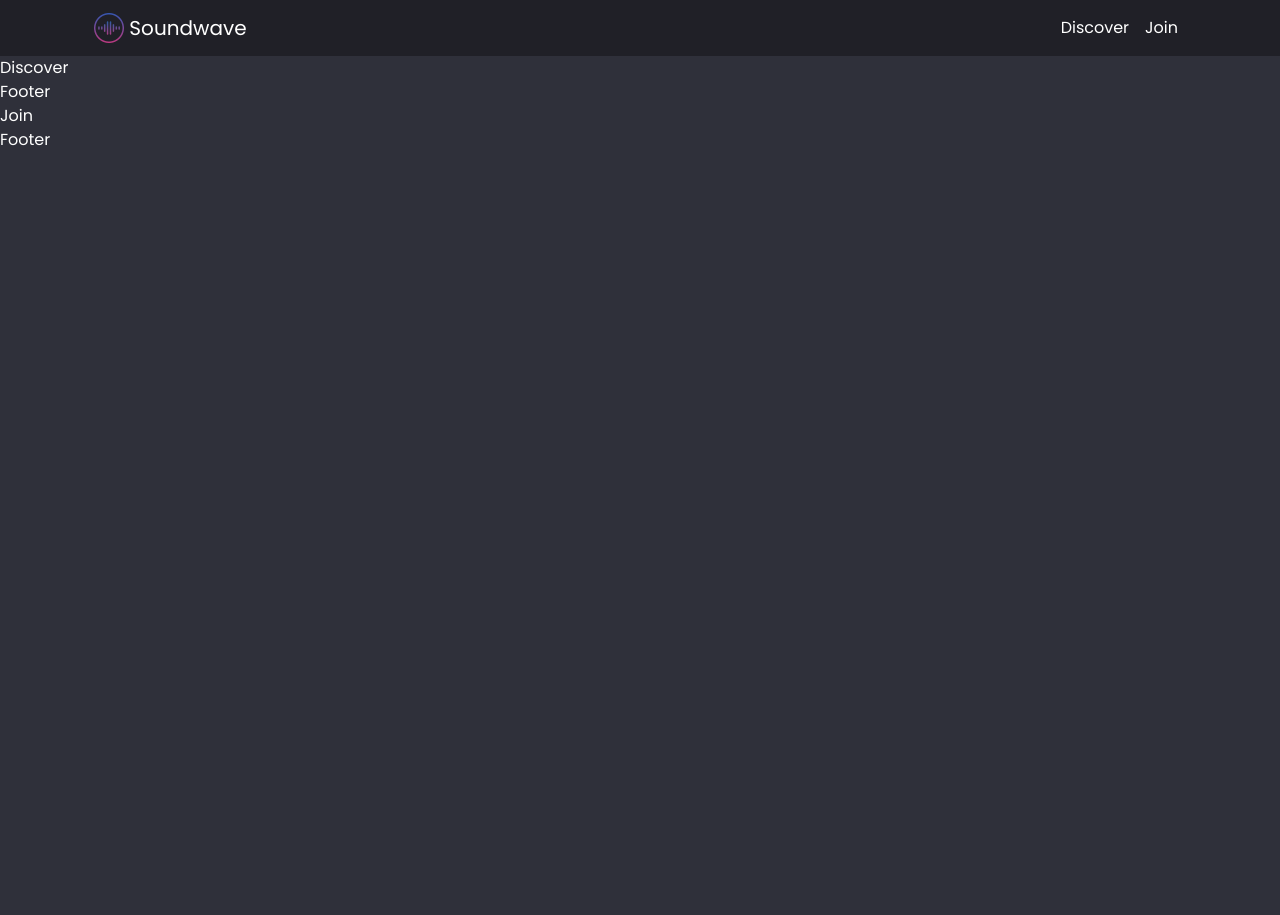
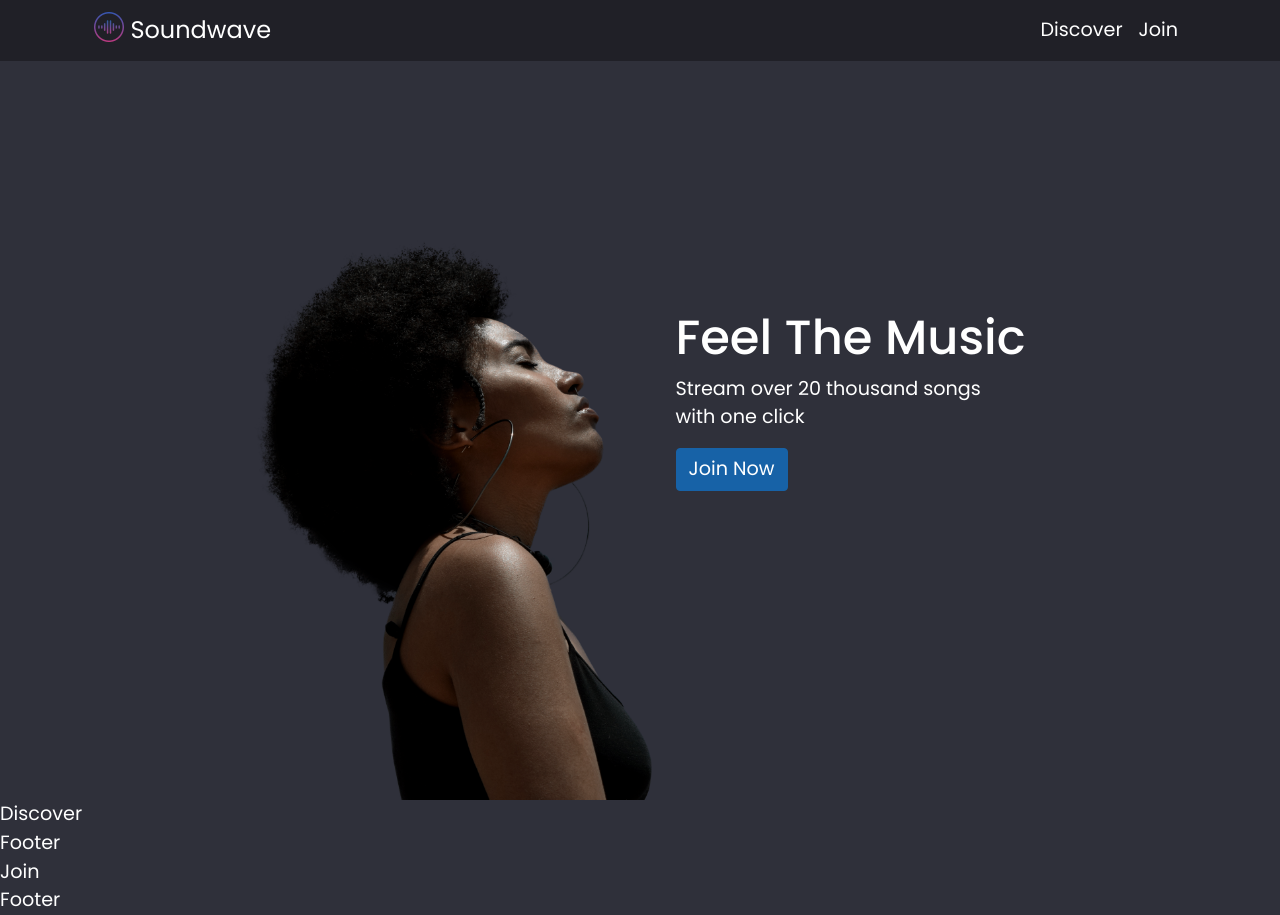
Before and after one commit to raulf5/soundwave, a React (Create React App) app: page / in a window 1280 px wide. Before the commit the page ends 800 px from the top, so only its background shows below. Built offline with nearby package versions, Linux system fonts and the light colour scheme.

Commit message:
#4 Main set

```diff
--- a/src/App.scss
+++ b/src/App.scss
@@ -3,19 +3,24 @@
 
 /* Navbar styles */
 
-.navbar-section a{
-    color:inherit  !important;
-&:hover{
-    color:$navbar-hover !important;
-}
+.navbar-section a {
+    color: inherit !important;
+
+    &:hover {
+        color: $navbar-hover  !important;
+    }
 }
 
 /* Main Section */
 
-.main-section{
-    height:100vh;
+.main__section {
+    height: 100vh;
+
+    &__image {
+        height: 70vh;
+    }
+
+    &__text__paragraph {
+        max-width: 330px;
+    }
 }
-
-.girl{
-    height:70vh;
-}
--- a/src/components/Main.js
+++ b/src/components/Main.js
@@ -1,6 +1,26 @@
+import girl from '../images/landing-page-girl.png';
+import Row from 'react-bootstrap/Row';
+import Col from 'react-bootstrap/Col';
+import Button from 'react-bootstrap/Button';
+import Container from 'react-bootstrap/Container';
+
+
 const Main = () => (
-    <section>
-
+    <section className='main__section'>
+        <Container fluid className='h-100'>
+            <Row className='justify-content-md-center align-items-md-end h-100'>
+                <Col md="auto"> <img className='main__section__image'
+                    src={girl}
+                    /* className="d-inline-block align-top" */
+                    alt=""
+                />{''}</Col>
+                <Col className='main__section__text align-self-md-center' md="auto">
+                    <h1>Feel The Music</h1>
+                    <p className='main__section__text__paragraph'>Stream over 20 thousand songs with one click</p>
+                    <Button variant='button-bg'>Join Now</Button>
+                </Col>
+            </Row>
+        </Container>
     </section>
 )
 
--- a/src/components/Menu.js
+++ b/src/components/Menu.js
@@ -3,7 +3,7 @@ import Nav from 'react-bootstrap/Nav';
 import Container from 'react-bootstrap/Container';
 import logo from '../images/logo.png';
 const Menu = () => (
-    <Navbar className='navbar-section' bg='object-bg' sticky="top">
+    <Navbar className='navbar-section' bg='object-bg' fixed="top">
         <Container>
             <Navbar.Brand href="#home">
                 <img
--- a/src/custom.scss
+++ b/src/custom.scss
@@ -18,11 +18,11 @@ $theme-colors: (
 
 /* Fuente customizada */
 $font: 'https://fonts.googleapis.com/css?family=Poppins' !default;
+$font-size:1.2rem !default;
 $font-family-custom-sans-serif: "Poppins", sans-serif !default;
 $font-family-base: $font-family-custom-sans-serif !default;
-
+$font-size-base: $font-size !default;
 /* Colores generales del background */
-
 $body-bg:#2F303A;
 $body-color:white;
 $navbar-color:white;
```
